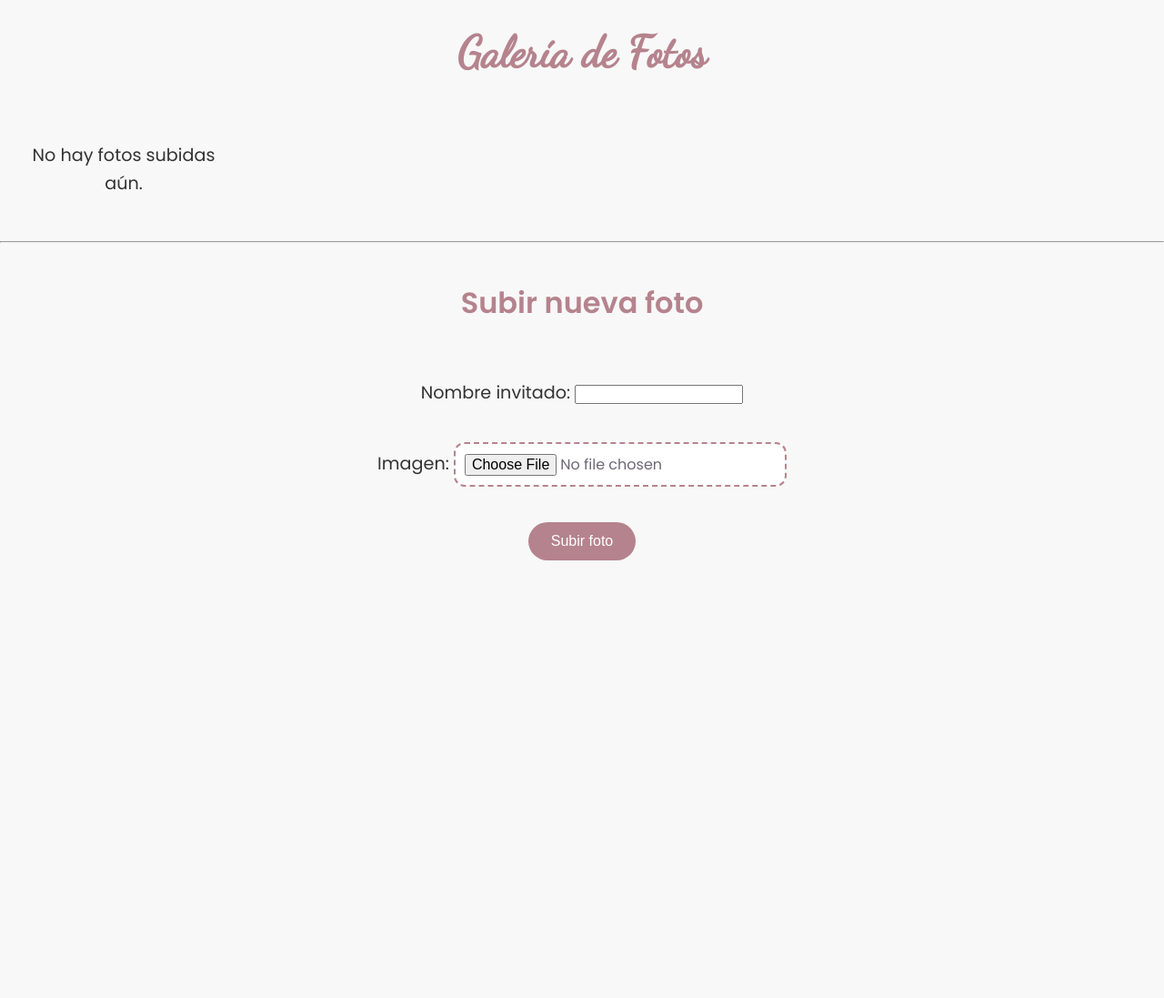
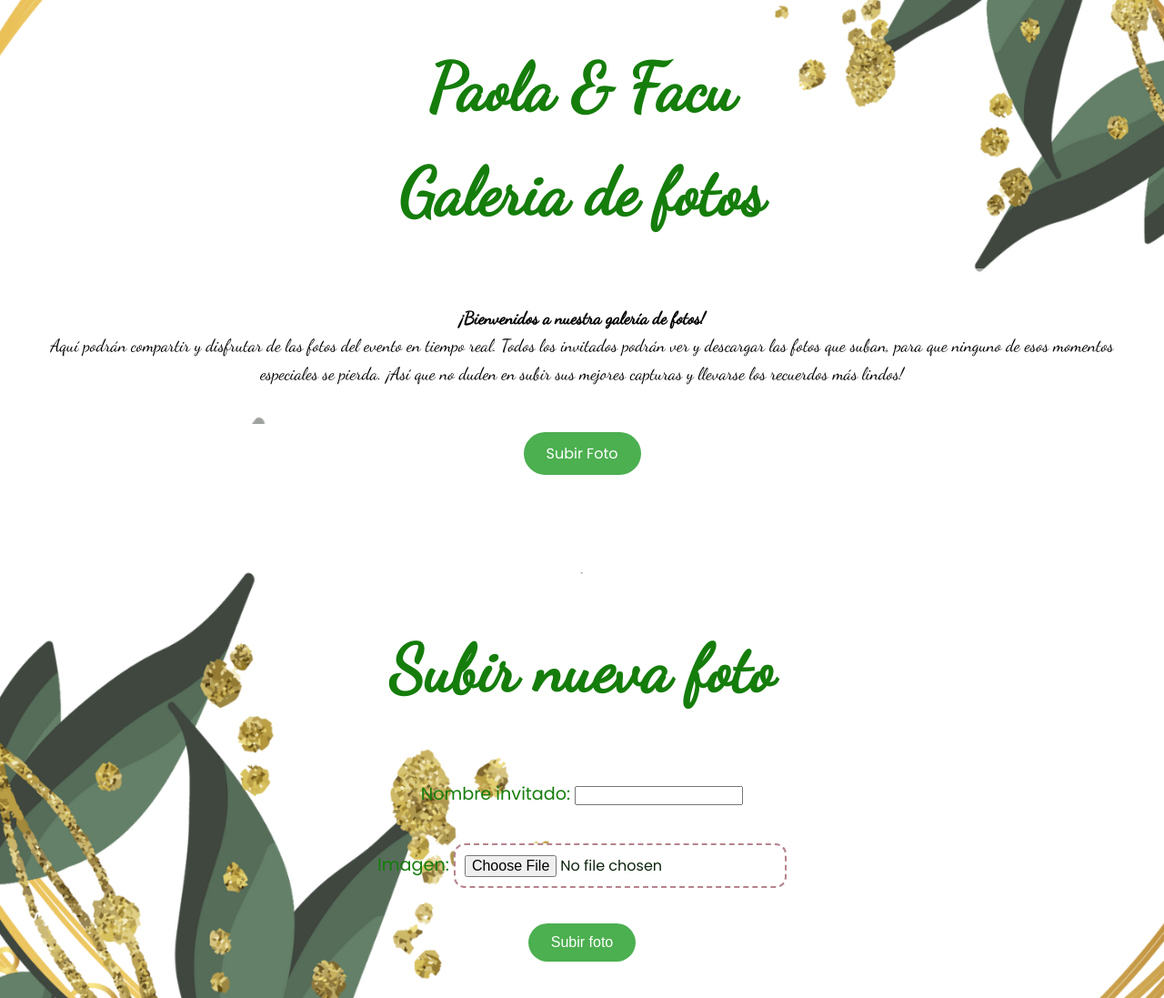
Before and after one commit to sole1982/boda, a Django app: page /galeria/ in a window 1280 px wide. Shown: the whole page at 91% size. Before the commit the page ends 616 px from the top, so only its background shows below. Run offline with Django 4.2, Linux system fonts and the light colour scheme; data that the repository does not hold is empty.

Commit message:
detalles

```diff
--- a/boda_album/album/static/css/styles.css
+++ b/boda_album/album/static/css/styles.css
@@ -12,16 +12,16 @@ body {
 h1 {
     font-family: 'Dancing Script', cursive; /* Fuente romántica */
     text-align: center;
-    color: #b5838d; /* Color pastel romántico */
-    font-size: 3rem;
-    margin-top: 20px;
-    margin-bottom: 20px;
+    color: #157d0b; /* Color pastel romántico */
+    font-size: 4.5rem;
+    margin-top: 40px;
+    margin-bottom: 5px;
 }
 
 h2 {
     font-family: 'Poppins', sans-serif;
     text-align: center;
-    color: #b5838d;
+    color: #157d0b;
     font-size: 2rem;
     margin-top: 40px;
 }
@@ -41,7 +41,7 @@ h2 {
     box-shadow: 0 4px 8px rgba(0, 0, 0, 0.1); /* Sombra suave */
     overflow: hidden;
     transition: transform 0.3s ease-in-out;
-    width: 250px;
+    width: 100px;
     text-align: center;
 }
 
@@ -49,11 +49,11 @@ h2 {
     width: 100%;
     height: auto;
     display: block;
-    border-bottom: 2px solid #b5838d; /* Borde inferior delicado */
+    border-bottom: 2px solid #0e6817; /* Borde inferior delicado */
 }
 
 .foto p {
-    margin: 10px 0;
+    margin: 0 0;
     font-size: 1.1rem;
     color: #6d6875; /* Texto con tono suave */
 }
@@ -70,14 +70,16 @@ form {
     align-items: center;
     margin: 40px 0;
 }
-
+form label{
+    color: #157d0b;
+}
 form input[type="file"] {
     margin-bottom: 20px;
     padding: 10px;
     background-color: #fff;
     border: 2px dashed #b5838d; /* Borde suave y elegante */
     border-radius: 12px;
-    color: #6d6875;
+    color: #0c240d;
     cursor: pointer;
     font-family: 'Poppins', sans-serif;
     font-size: 1rem;
@@ -120,15 +122,15 @@ p {
     margin-top: 10px;
     padding: 10px; /* Espaciado alrededor del ícono */
     background-color: transparent; /* Fondo transparente */
-    color: #f7c6c7; /* Color del ícono */
+    color: #236810; /* Color del ícono */
     border: none; /* Sin borde */
     cursor: pointer; /* Cursor de puntero al pasar el mouse */
-    font-size: 24px; /* Tamaño del ícono */
+    font-size: 12px; /* Tamaño del ícono */
     transition: color 0.3s ease; /* Transición suave para el color */
 }
 
 .btn-descargar:hover {
-    color: #ec9a9b; /* Color de hover */
+    color: #1e1c1c; /* Color de hover */
 }
 
 .btn-descargar i {
--- a/boda_album/album/templates/galeria.html
+++ b/boda_album/album/templates/galeria.html
@@ -8,7 +8,23 @@
     <link href="https://fonts.googleapis.com/css2?family=Dancing+Script&family=Poppins:wght@300;400;600&display=swap" rel="stylesheet">
     <link rel="stylesheet" href="{% static 'css/styles.css' %}">
     <link rel="stylesheet" href="https://cdnjs.cloudflare.com/ajax/libs/font-awesome/6.0.0-beta3/css/all.min.css" integrity="sha384-k6RqeWeci5ZR/Lv4MR0sA0FfDOMi68mF0Xr4V5F8tAAWQ6mPOp/uvRjH8" crossorigin="anonymous">
+    {% load static %}
+
     <style>
+        /* Aplicar fondo de imagen al body */
+        body {
+            background-image: url("{% static 'img/p.png' %}");
+            background-size: cover; /* Hace que la imagen cubra toda la pantalla */
+            background-position: center; /* Centra la imagen */
+            background-repeat: no-repeat; /* Evita que la imagen se repita */
+            min-height: 100vh; /* Asegura que el body tenga al menos el tamaño de la pantalla */
+            display: flex;
+            flex-direction: column;
+            align-items: center;
+            justify-content: center;
+            color: white; /* Texto en blanco para que contraste */
+        }
+
         .galeria {
             display: grid;
             grid-template-columns: repeat(auto-fill, minmax(200px, 1fr));
@@ -19,11 +35,75 @@
             max-width: 100%;
             height: auto;
         }
+
+        .titulo-con-imagen {
+            text-align: center;
+        }
+
+        .btn-subir {
+            background-color: #4CAF50;
+            color: white;
+            padding: 10px 20px;
+            text-decoration: none;
+            border-radius: 5px;
+            font-size: 16px;
+            margin-bottom: 20px;
+        }
+
+        @media only screen and (max-width: 300px) {
+            .titulo-con-imagen {
+                flex-direction: column;
+            }
+        }
+        .explicativo {
+    margin: 20px;
+    text-align: center;
+    font-size: 18px;
+    /* Fondo oscuro semitransparente */
+    padding: 20px;
+    border-radius: 10px;
+    font-family: 'Dancing Script', cursive;
+    position: relative; /* Para superponer la imagen */
+    z-index: 1;
+    color: black;
+}
+
+.explicativo::before {
+    content: "";
+    position: absolute;
+    top: 0;
+    left: 0;
+    right: 0;
+    bottom: 0;
+    background-image: url("{% static 'img/p.png' %}");
+    background-size: cover;
+    background-position: center;
+    background-repeat: no-repeat;
+    opacity: 0.5; /* Controla el nivel de transparencia de la imagen */
+    z-index: -1; /* Coloca la imagen debajo del contenido */
+    border-radius: 10px; /* Mantiene el borde redondeado */
+}
     </style>
-</head>
 
     <body>
-    <h1>Galería de Fotos</h1>
+        <h1>Paola & Facu <br>  Galeria de fotos</h1>
+        <div class="explicativo">
+            <p><strong>¡Bienvenidos a nuestra galería de fotos!</strong><br>
+            Aquí podrán compartir y disfrutar de las fotos del evento en tiempo real. Todos los invitados podrán ver y descargar las fotos que suban, para que ninguno de esos momentos especiales se pierda. ¡Así que no duden en subir sus mejores capturas y llevarse los recuerdos más lindos!</p>
+        </div>
+
+        <!-- Título centrado -->
+        <div class="titulo-con-imagen">
+
+
+            <!-- Botón que redirige a la sección de subir fotos -->
+            <a href="#subir-foto" class="btn-subir" style="background-color: #4CAF50; border: none;
+            padding: 12px 25px;
+            border-radius: 25px;
+            font-size: 1rem;
+            cursor: pointer;
+            transition: background-color 0.3s ease;">Subir Foto</a> <!-- Botón de redirección -->
+        </div>
 
         <!-- Mostrar las fotos subidas -->
         <div class="galeria">
@@ -31,9 +111,8 @@
                 <div class="foto">
                     <img src="{{ foto.imagen.url }}" alt="Foto de {{ foto.nombre_invitado }}">
                     <p>Subida por: {{ foto.nombre_invitado }}</p>
-                <!-- Botón de descarga como ícono -->
                     <a href="{{ foto.imagen.url }}" download="foto_{{ foto.nombre_invitado }}.jpg" class="btn-descargar" title="Descargar Foto">
-        <i class="fas fa-download">Descargar</i> <!-- Ícono de descarga -->
+                        <i class="fas fa-download">Descargar</i>
                     </a>
                 </div>
             {% empty %}
@@ -41,14 +120,13 @@
             {% endfor %}
         </div>
 
+        <!-- Sección de subir foto -->
         <hr>
-
-    <!-- Formulario para subir más fotos -->
-    <h2>Subir nueva foto</h2>
+        <h1 id="subir-foto">Subir nueva foto</h1> <!-- Agregar un id para la ancla -->
         <form method="POST" enctype="multipart/form-data">
             {% csrf_token %}
             {{ form.as_p }}
-        <button type="submit">Subir foto</button>
+            <button type="submit"style="background-color: #4CAF50;">Subir foto</button>
         </form>
     </body>
     </html>
```
Also changed, not shown: boda_album/album/static/img/p.png (added), boda_album/media/fotos/WhatsApp_Image_2024-09-25_at_1.48.10_PM_Jk4fiBY.jpeg (added). Lines whose indentation alone changed are shown as unchanged.
